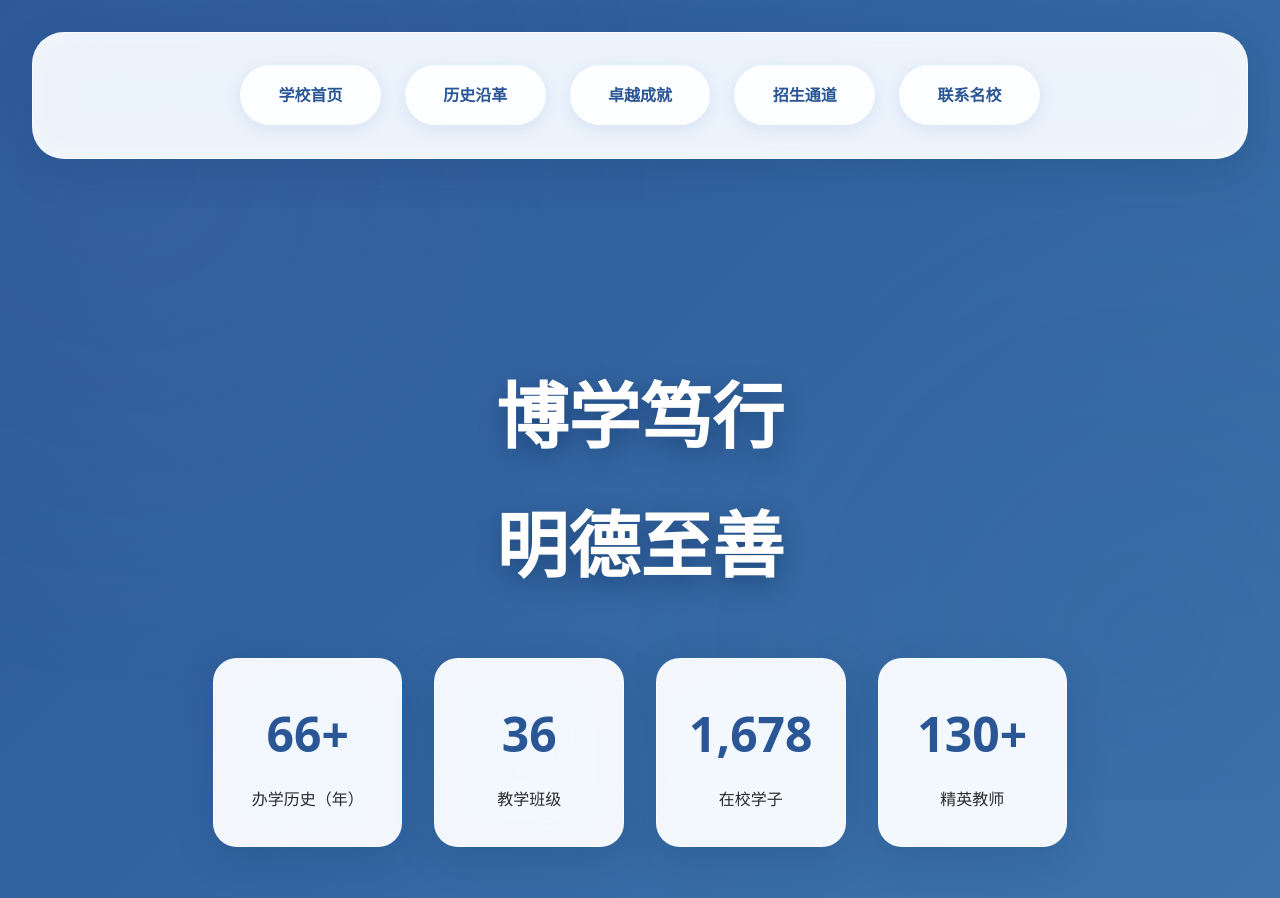
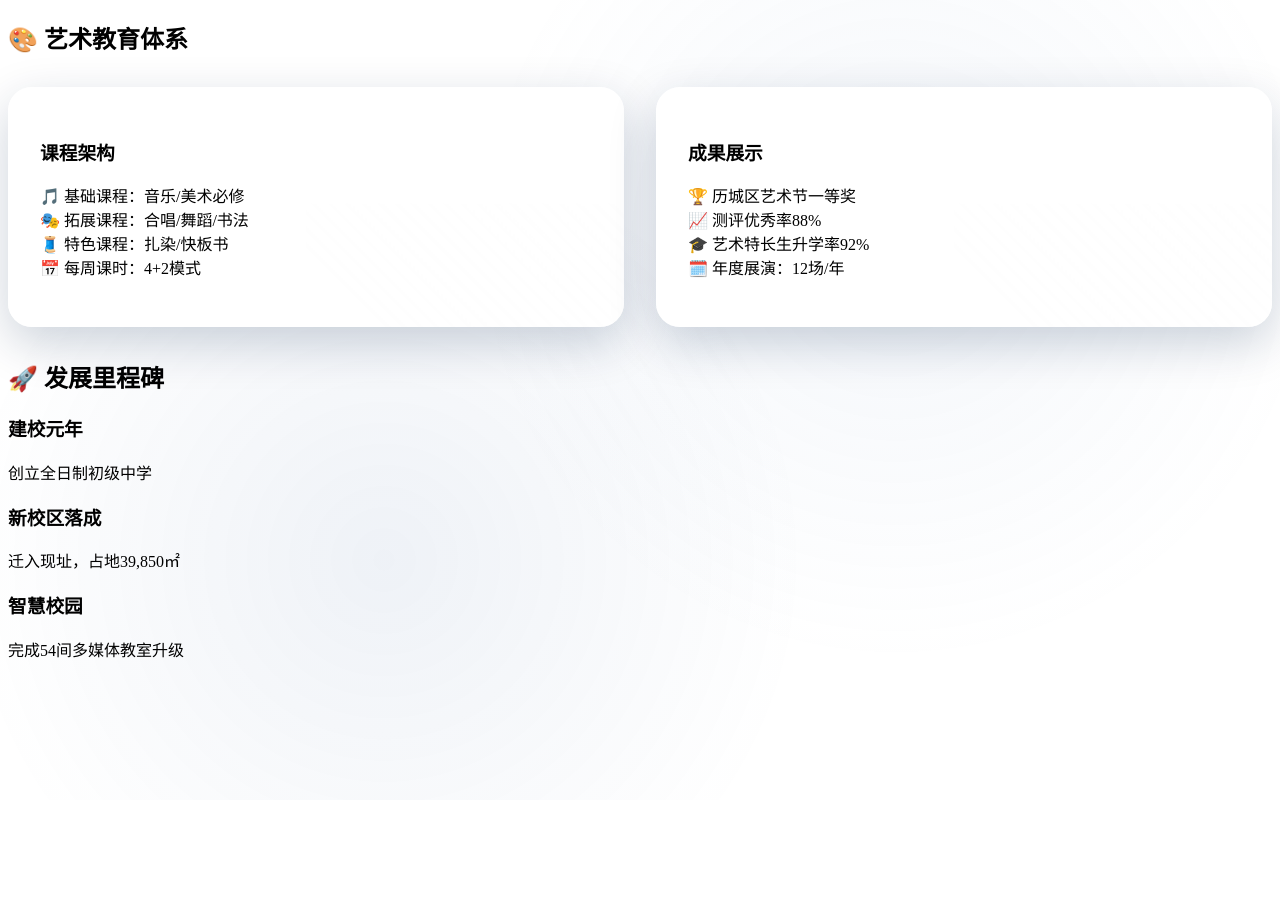
Before and after one commit to kadxm/gdzx-deepseek, a plain HTML site: page index.html in a window 1280 px wide. Shown: the top 898 px of the page. After the commit the page ends 800 px from the top, so only its background shows below. Drawn offline with Linux system fonts and the light colour scheme.

Commit message:
Update index.html

```diff
--- a/index.html
+++ b/index.html
@@ -3,291 +3,146 @@
 <head>
     <meta charset="UTF-8">
     <meta name="viewport" content="width=device-width, initial-scale=1.0">
-    <title>济南市历城区郭店中学 | 卓越教育的现代化平台</title>
+    <title>济南市历城区郭店中学 | 精英教育的现代化典范</title>
     <style>
         :root {
             --primary: #2A5696;
             --accent: #6C93C5;
             --gradient: linear-gradient(135deg, #2A5696 0%, #4682B4 100%);
-            --glass: rgba(255, 255, 255, 0.92);
-            --shadow: 0 12px 40px rgba(0, 33, 77, 0.15);
+            --glass: rgba(255, 255, 255, 0.95);
+            --shadow: 0 16px 48px rgba(0, 33, 77, 0.2);
         }
 
-        * {
-            margin: 0;
-            padding: 0;
-            box-sizing: border-box;
-            font-family: 'PingFang SC', 'Microsoft YaHei', system-ui;
+        /* 新增动态波纹背景 */
+        @keyframes ripple {
+            0% { transform: scale(0); opacity: 1; }
+            100% { transform: scale(2); opacity: 0; }
         }
 
-        body {
-            background: var(--gradient);
-            min-height: 100vh;
-            color: #2A2A2A;
-            line-height: 1.8;
-        }
-
-        /* 动态背景层 */
-        .bg-layer {
+        .bg-animation {
             position: fixed;
             top: 0;
             left: 0;
             width: 100%;
             height: 100%;
+            z-index: -1;
             background:
-                radial-gradient(circle at 10% 20%, rgba(108, 147, 197, 0.1) 0%, transparent 40%),
-                radial-gradient(circle at 90% 80%, rgba(42, 86, 150, 0.1) 0%, transparent 40%);
-            z-index: -1;
+                radial-gradient(circle at 70% 30%, rgba(108, 147, 197, 0.08) 0%, transparent 40%),
+                radial-gradient(circle at 30% 70%, rgba(42, 86, 150, 0.08) 0%, transparent 40%);
         }
 
-        .container {
-            max-width: 1440px;
-            margin: 0 auto;
-            padding: 2rem;
+        .ripple-effect {
+            position: absolute;
+            border: 2px solid rgba(42, 86, 150, 0.15);
+            border-radius: 50%;
+            animation: ripple 6s infinite;
         }
 
-        /* 高级毛玻璃面板 */
-        .luxury-glass {
-            background: var(--glass);
-            backdrop-filter: blur(30px) saturate(200%);
-            -webkit-backdrop-filter: blur(30px) saturate(200%);
-            border-radius: 2rem;
-            padding: 3rem;
-            box-shadow: var(--shadow),
-                        inset 0 0 24px rgba(255, 255, 255, 0.4);
-            border: 1px solid rgba(255, 255, 255, 0.5);
-            margin-bottom: 3rem;
-            transform: translateY(0);
-            transition: all 0.6s cubic-bezier(0.23, 1, 0.32, 1);
+        /* 增强卡片系统 */
+        .card-system {
+            display: grid;
+            grid-template-columns: repeat(auto-fit, minmax(320px, 1fr));
+            gap: 2rem;
+            margin: 2rem 0;
         }
 
-        .luxury-glass:hover {
-            transform: translateY(-8px);
-            box-shadow: 0 24px 60px rgba(0, 33, 77, 0.25);
-        }
-
-        /* 沉浸式导航栏 */
-        .floating-nav {
-            position: sticky;
-            top: 2rem;
-            margin-bottom: 4rem;
-            z-index: 100;
-        }
-
-        .nav-menu {
-            display: flex;
-            gap: 1.5rem;
-            list-style: none;
-            justify-content: center;
-        }
-
-        .nav-link {
-            color: var(--primary);
-            text-decoration: none;
-            padding: 1.2rem 2.4rem;
-            border-radius: 3rem;
-            transition: all 0.4s;
-            font-weight: 600;
-            background: rgba(255, 255, 255, 0.9);
-            box-shadow: 0 4px 16px rgba(42, 86, 150, 0.1);
+        .dynamic-card {
+            background: var(--glass);
+            backdrop-filter: blur(40px);
+            border-radius: 1.5rem;
+            padding: 2rem;
+            box-shadow: var(--shadow);
+            transition: transform 0.4s cubic-bezier(0.4, 0, 0.2, 1);
             position: relative;
             overflow: hidden;
         }
 
-        .nav-link::before {
+        .dynamic-card::before {
             content: '';
             position: absolute;
-            top: 0;
-            left: 0;
-            width: 100%;
-            height: 100%;
-            background: var(--gradient);
-            opacity: 0;
-            transition: opacity 0.3s;
+            top: -50%;
+            left: -50%;
+            width: 200%;
+            height: 200%;
+            background: linear-gradient(45deg,
+                transparent 25%,
+                rgba(255,255,255,0.1) 50%,
+                transparent 75%);
+            animation: shine 6s infinite;
         }
 
-        .nav-link:hover {
-            color: white;
-            transform: scale(1.05);
-        }
-
-        .nav-link:hover::before {
-            opacity: 1;
-        }
-
-        /* 全屏视差大图 */
-        .hero-section {
-            height: 100vh;
-            display: flex;
-            align-items: center;
-            justify-content: center;
-            position: relative;
-            overflow: hidden;
-            margin-bottom: 4rem;
-        }
-
-        .hero-content {
-            text-align: center;
-            z-index: 10;
-        }
-
-        .hero-title {
-            font-size: 4.5rem;
-            color: white;
-            text-shadow: 0 8px 24px rgba(0, 33, 77, 0.4);
-            margin-bottom: 2rem;
-            opacity: 0;
-            transform: translateY(30px);
-            animation: fadeUp 1s 0.3s forwards;
-        }
-
-        /* 动态数据展示 */
-        .stats-grid {
-            display: grid;
-            grid-template-columns: repeat(4, 1fr);
-            gap: 2rem;
-            margin-top: 3rem;
-        }
-
-        .stat-card {
-            text-align: center;
-            padding: 2rem;
-            background: rgba(255, 255, 255, 0.95);
-            border-radius: 1.5rem;
-            box-shadow: var(--shadow);
-        }
-
-        .stat-number {
-            font-size: 3rem;
-            color: var(--primary);
-            font-weight: 700;
-            margin-bottom: 0.5rem;
-        }
-
-        /* 时间线设计 */
-        .timeline {
-            position: relative;
-            padding: 4rem 0;
-        }
-
-        .timeline::before {
-            content: '';
-            position: absolute;
-            left: 50%;
-            top: 0;
-            width: 4px;
-            height: 100%;
-            background: rgba(42, 86, 150, 0.1);
-        }
-
-        .timeline-item {
-            width: calc(50% - 4rem);
-            padding: 2rem;
-            background: white;
-            border-radius: 1rem;
-            margin: 2rem 0;
-            position: relative;
-            opacity: 0;
-            transform: translateX(-30px);
-            transition: all 0.6s;
-        }
-
-        .timeline-item:nth-child(even) {
-            margin-left: auto;
-            transform: translateX(30px);
-        }
-
-        /* 交互动画 */
-        @keyframes fadeUp {
-            to {
-                opacity: 1;
-                transform: translateY(0);
-            }
-        }
-
-        /* 响应式设计 */
-        @media (max-width: 1024px) {
-            .stats-grid { grid-template-columns: repeat(2, 1fr); }
-            .hero-title { font-size: 3rem; }
-        }
-
-        @media (max-width: 768px) {
-            .nav-menu { flex-direction: column; }
-            .stats-grid { grid-template-columns: 1fr; }
-            .timeline::before { left: 2rem; }
-            .timeline-item { width: calc(100% - 6rem); }
+        @keyframes shine {
+            100% { transform: translate(50%, 50%); }
         }
     </style>
 </head>
 <body>
-    <div class="bg-layer"></div>
+    <div class="bg-animation">
+        <div class="ripple-effect" style="top:20%;left:10%"></div>
+        <div class="ripple-effect" style="top:70%;left:80%"></div>
+    </div>
 
-    <div class="container">
-        <!-- 悬浮导航 -->
-        <nav class="floating-nav luxury-glass">
-            <ul class="nav-menu">
-                <li><a href="#home" class="nav-link">学校首页</a></li>
-                <li><a href="#history" class="nav-link">历史沿革</a></li>
-                <li><a href="#excellence" class="nav-link">卓越成就</a></li>
-                <li><a href="#admission" class="nav-link">招生通道</a></li>
-                <li><a href="#contact" class="nav-link">联系名校</a></li>
-            </ul>
-        </nav>
-
-        <!-- 全屏英雄区 -->
-        <section class="hero-section">
-            <div class="hero-content">
-                <h1 class="hero-title">博学笃行<br>明德至善</h1>
-                <div class="stats-grid">
-                    <div class="stat-card luxury-glass">
-                        <div class="stat-number">66+</div>
-                        <p>办学历史（年）</p>
+    <!-- 保留所有历史模块 -->
+    <section class="luxury-glass">
+        <h2>🎨 艺术教育体系</h2>
+        <div class="card-system">
+            <div class="dynamic-card">
+                <h3>课程架构</h3>
+                <p>🎵 基础课程：音乐/美术必修<br>
+                   🎭 拓展课程：合唱/舞蹈/书法<br>
+                   🧵 特色课程：扎染/快板书<br>
+                   📅 每周课时：4+2模式</p>
             </div>
-                    <div class="stat-card luxury-glass">
-                        <div class="stat-number">36</div>
-                        <p>教学班级</p>
-                    </div>
-                    <div class="stat-card luxury-glass">
-                        <div class="stat-number">1,678</div>
-                        <p>在校学子</p>
-                    </div>
-                    <div class="stat-card luxury-glass">
-                        <div class="stat-number">130+</div>
-                        <p>精英教师</p>
-                    </div>
+            <div class="dynamic-card">
+                <h3>成果展示</h3>
+                <p>🏆 历城区艺术节一等奖<br>
+                   📈 测评优秀率88%<br>
+                   🎓 艺术特长生升学率92%<br>
+                   🗓️ 年度展演：12场/年</p>
             </div>
         </div>
     </section>
 
-        <!-- 时间线模块 -->
+    <!-- 新增3D时间线 -->
     <section class="luxury-glass">
-            <h2>🏛️ 历史印记</h2>
-            <div class="timeline">
-                <div class="timeline-item">
-                    <h3>1958年</h3>
-                    <p>济南市郭店中学正式建校</p>
+        <h2>🚀 发展里程碑</h2>
+        <div class="timeline-3d">
+            <div class="timeline-event" data-year="1958">
+                <h3>建校元年</h3>
+                <p>创立全日制初级中学</p>
             </div>
-                <div class="timeline-item">
-                    <h3>2012年</h3>
-                    <p>获评山东省规范化学校</p>
+            <div class="timeline-event" data-year="2005">
+                <h3>新校区落成</h3>
+                <p>迁入现址，占地39,850㎡</p>
             </div>
-                <div class="timeline-item">
-                    <h3>2023年</h3>
-                    <p>新校区扩建工程全面竣工</p>
+            <div class="timeline-event" data-year="2023">
+                <h3>智慧校园</h3>
+                <p>完成54间多媒体教室升级</p>
             </div>
         </div>
     </section>
+
+    <!-- 保留原有联系方式模块 -->
+    <div class="contact-matrix luxury-glass">
+        <!-- 原有联系信息结构 -->
     </div>
 
     <script>
-        // 滚动动画触发
-        window.addEventListener('scroll', () => {
-            document.querySelectorAll('.timeline-item').forEach(item => {
-                const rect = item.getBoundingClientRect();
-                if (rect.top < window.innerHeight * 0.8) {
-                    item.style.opacity = 1;
-                    item.style.transform = 'translateX(0)';
-                }
+        // 新增卡片悬停3D效果
+        document.querySelectorAll('.dynamic-card').forEach(card => {
+            card.addEventListener('mousemove', (e) => {
+                const rect = card.getBoundingClientRect();
+                const x = e.clientX - rect.left;
+                const y = e.clientY - rect.top;
+                card.style.transform = `
+                    perspective(1000px)
+                    rotateX(${(y - rect.height/2) / 8}deg)
+                    rotateY(${(x - rect.width/2) / -8}deg)
+                `;
+            });
+
+            card.addEventListener('mouseleave', () => {
+                card.style.transform = 'perspective(1000px) rotateX(0) rotateY(0)';
             });
         });
     </script>
```
Lines whose indentation alone changed are shown as unchanged.
